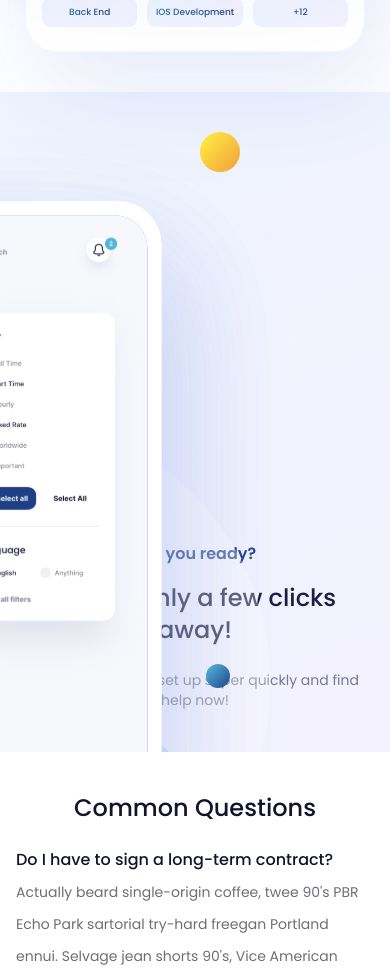
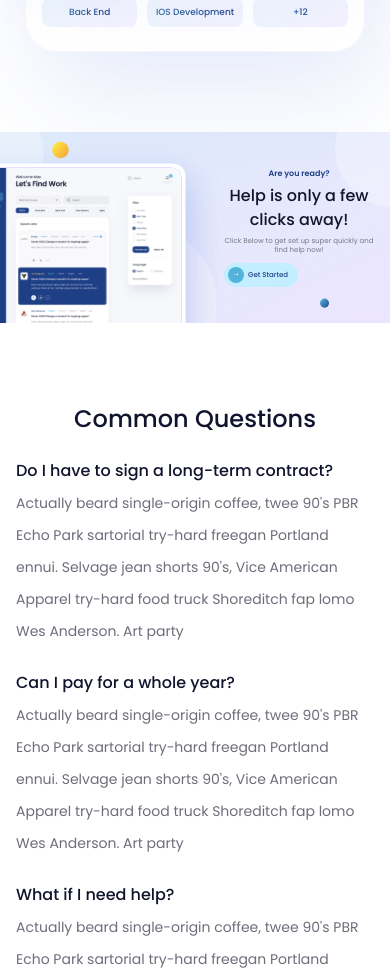
Before and after one commit to EasinTanvir/technical-task, a React (Vite) app: page / in a window 390 px wide. Shown: the part 2832-3812 px from the top of the page. Built offline with nearby package versions, Linux system fonts and the light colour scheme.

Commit message:
fixed are you ready section

```diff
--- a/src/components/landingPage/AreYouReady/AreYouReady.jsx
+++ b/src/components/landingPage/AreYouReady/AreYouReady.jsx
@@ -1,45 +1,40 @@
 import React from "react";
 import Container from "../../shared/Container";
-
 import Heading from "../../ui/Heading";
 import Text from "../../ui/Text";
 import Button from "../../ui/Button";
 
 import { areYouReadyBgImage, arrowRightIcon } from "../../../constant";
-import EmptyCircle from "../../shared/EmptyCircle";
 import BackgroundImage from "../../shared/BackgroundImage";
 import Section from "../../shared/Section";
 
 const AreYouReady = () => {
   return (
-    <Section className="relative h-165 overflow-hidden">
+    <Section className="relative overflow-hidden">
+      <div className="relative w-full aspect-[1440/704]">
         <BackgroundImage src={areYouReadyBgImage} />
 
-      <Container
-        className="
-            flex
-            flex-col-reverse
-            items-center
-            gap-12
-            lg:flex-row
-            lg:justify-end
-            h-165
-          "
-      >
+        {/* Overlay uses Container so text respects the SAME max-width/padding
+            as the rest of the site, instead of floating freely over the image */}
+        <div className="absolute inset-0 flex items-center">
+          <Container className="w-full flex justify-end">
             <div
               className="
                 w-full
-
-              max-w-100
-              text-center
-
-              lg:text-left
+                max-w-[150px]
+                sm:max-w-[260px]
+                md:max-w-[340px]
+                lg:max-w-[400px]
+                text-left
               "
             >
               <Text
                 as="p"
                 className="
                   font-semibold
+                  text-[8px]
+                  sm:text-xs
+                  md:text-sm
                   text-research-profile-title-one
                 "
               >
@@ -49,7 +44,13 @@ const AreYouReady = () => {
               <Heading
                 as="h2"
                 className="
-                mt-4
+                  mt-1
+                  sm:mt-3
+                  md:mt-4
+                  text-base
+                  sm:text-lg
+                  md:text-2xl
+                  lg:text-3xl
                   text-badge-text
                 "
               >
@@ -59,7 +60,13 @@ const AreYouReady = () => {
               <Text
                 size="lg"
                 className="
-                mt-6
+                  mt-1
+                  sm:mt-4
+                  md:mt-6
+                  text-[7px]
+                  sm:text-xs
+                  md:text-base
+                  leading-snug
                   text-are-you-ready-text
                 "
               >
@@ -68,25 +75,30 @@ const AreYouReady = () => {
 
               <Button
                 className="
-                mt-8
-                flex-center
-
-                gap-3
-
+                  mt-2
+                  sm:mt-5
+                  md:mt-8
+                  flex
+                  items-center
+                  gap-1
+                  sm:gap-2
+                  md:gap-3
                   rounded-full
                   bg-badge-bg
-
-                p-2
-
-
-
+                  p-1
+                  sm:p-1.5
+                  md:p-2
                 "
               >
                 <span
                   className="
                     flex
-                  h-8.5
-                  w-8.5
+                    h-4
+                    w-4
+                    sm:h-6
+                    sm:w-6
+                    md:h-8.5
+                    md:w-8.5
                     items-center
                     justify-center
                     rounded-full
@@ -95,20 +107,30 @@ const AreYouReady = () => {
                 >
                   <img
                     src={arrowRightIcon}
-                alt="arrowRightIcon"
+                    alt=""
                     aria-hidden="true"
-                className="w-4 mt-1"
+                    className="w-1.5 sm:w-2.5 md:w-4"
                   />
                 </span>
-            <span className="font-medium pe-4 text-research-profile-title-one">
+                <span
+                  className="
+                    font-medium
+                    text-[7px]
+                    sm:text-xs
+                    md:text-base
+                    pe-1.5
+                    sm:pe-3
+                    md:pe-4
+                    text-research-profile-title-one
+                  "
+                >
                   Get Started
                 </span>
               </Button>
             </div>
           </Container>
-
-      <EmptyCircle className=" absolute  bottom-16 right-40 z-10" />
-      <EmptyCircle className=" absolute  top-10 left-50 z-10 bg-empty-circle-yellow-bg! w-10 h-10 " />
+        </div>
+      </div>
     </Section>
   );
 };
--- a/src/index.css
+++ b/src/index.css
@@ -83,6 +83,11 @@ body {
     rgba(235, 237, 255, 0.15) 0%,
     rgba(173, 184, 255, 0.15) 100%
   );
+  --background-image-are-you-ready-bg: linear-gradient(
+    132.56deg,
+    #5799eb 5.63%,
+    #9f74fb 106.18%
+  );
 
   --color-research-pricing-card-shadow: rgba(49, 89, 211, 0.28);
 
```
Also changed, not shown: src/assets/areyouready/areYouReadyBg.svg. Lines whose indentation alone changed are shown as unchanged.
